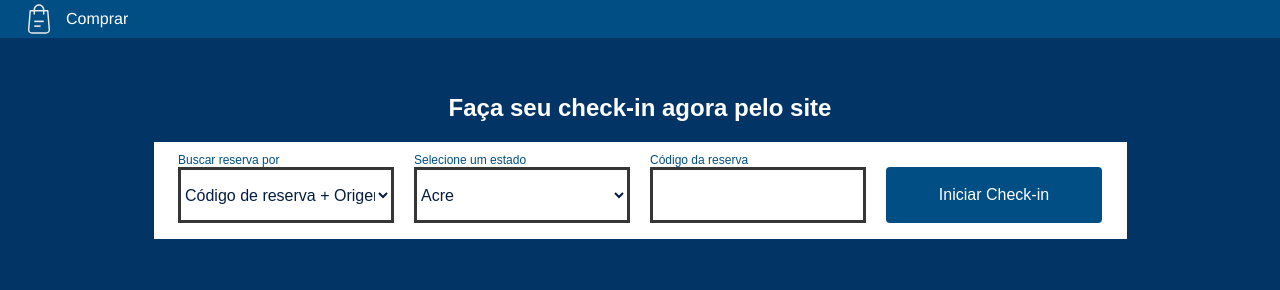
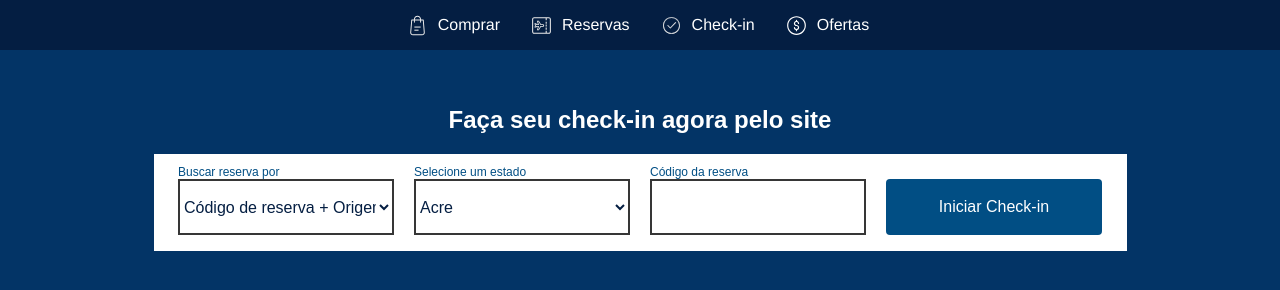
Before and after one commit to Gust4v1n/tochique, a plain HTML site: page index.html in a window 1280 px wide. Drawn offline with Linux system fonts and the light colour scheme.

Commit message:
Add files via upload

```diff
--- a/index.html
+++ b/index.html
@@ -12,6 +12,24 @@
                 <div class="divescrerdaheader">
                     <img src="imgs/buy-outline.svg " class="imgbuttoncompras">
                     Comprar
+                </div>
+            </div>
+             <div class="buttonheader">
+                <div class="divescrerdaheader">
+                    <img src="imgs/boarding-pass.svg " class="imgbuttoncompras">
+                    Reservas
+                </div>
+            </div>
+            <div class="buttonheader">
+                <div class="divescrerdaheader">
+                    <img src="imgs/check-circle-outline.svg " class="imgbuttoncompras">
+                    Check-in
+                </div>
+            </div>
+            <div class="buttonheader">
+                <div class="divescrerdaheader">
+                    <img src="imgs/dolarSignwhite.svg " class="imgbuttoncompras">
+                    Ofertas
                 </div>
             </div>
     </header>
--- a/script.js
+++ b/script.js
@@ -1,3 +1,3 @@
-function funcaoalert(){
+function funcaoalertteste(){
     alert("Check-in iniciado com sucesso!");
 }
--- a/style.css
+++ b/style.css
@@ -18,15 +18,17 @@ select{
     font-family: Arial, Helvetica, sans-serif;
     font-size: 16px;
     color: rgb(4, 30, 66);
-    border: 3px solid rgb(54, 54, 54);
-    border-size: 3px;
+    border: 2px solid rgb(54, 54, 54);
+    border-size: 2px;
     outline: unset;
     box-sizing: border-box;
     transition: border 0.5s ease-in-out;
+    transition: border-radius 0.2s ease-in-out;
 }
 
 select:focus{
-    border: 3px solid #014e84;
+    border: 2px solid #014e84;
+    box-shadow: 0 0 8px #026cb6;
 }
 
 label{
@@ -60,15 +62,18 @@ input{
     height: 56px;
     font-family: Arial, Helvetica, sans-serif;
     font-size: 16px;
-    border: 3px solid rgb(54, 54, 54);
-    border-size: 3px;
+    border: 2px solid rgb(54, 54, 54);
+    border-size: 2px;
     outline: unset;
     box-sizing: border-box;
     transition: border 0.5s ease-in-out;
+    transition: border-radius 0.2s ease-in-out;
 }
 
 input:focus{
-    border: 3px solid #014e84;
+    border: 2px solid #014e84;
+    box-shadow: 0 0 8px #026cb6;
+    border-radius: 5px;
 }
 
 .abc label{
@@ -110,8 +115,10 @@ header{
     justify-content: center;
     align-items: center;
     width: 100%;
+    height: 50px;
     background: #041e42;
     margin-bottom: 40px;
+    gap: 5px;
 }
 
 .buttonheader{
@@ -119,20 +126,16 @@ header{
     flex-direction: row;
     justify-content: space-between;
     align-items: center;
-    width: 100%;
+    height: 50px;
     border: none;
     font-family: "Helvetica Neue", Arial;
     font-style: normal;
     font-weight: 400;
     font-size: 16px;
-    color: white;
     line-height: 24px;
-    position: relative;
-    text-decoration: none;
-    cursor: pointer;
-    padding: 0px 20px 0px 20px;
-    gap: 20px;
+    padding: 0px 15px 0px 9px;
 }
+
 .buttonheader:hover{
     background-color: #014e84;
     border: none;
@@ -140,8 +143,8 @@ header{
 }
 
 .imgbuttoncompras{
-    height: 38px;
-    width: 38px;
+    height: 25px;
+    width: 25px;
 }
 
 .divescrerdaheader{
```
Also changed, not shown: imgs/check-circle-outline.svg (added), imgs/dolarSignwhite.svg (added).
